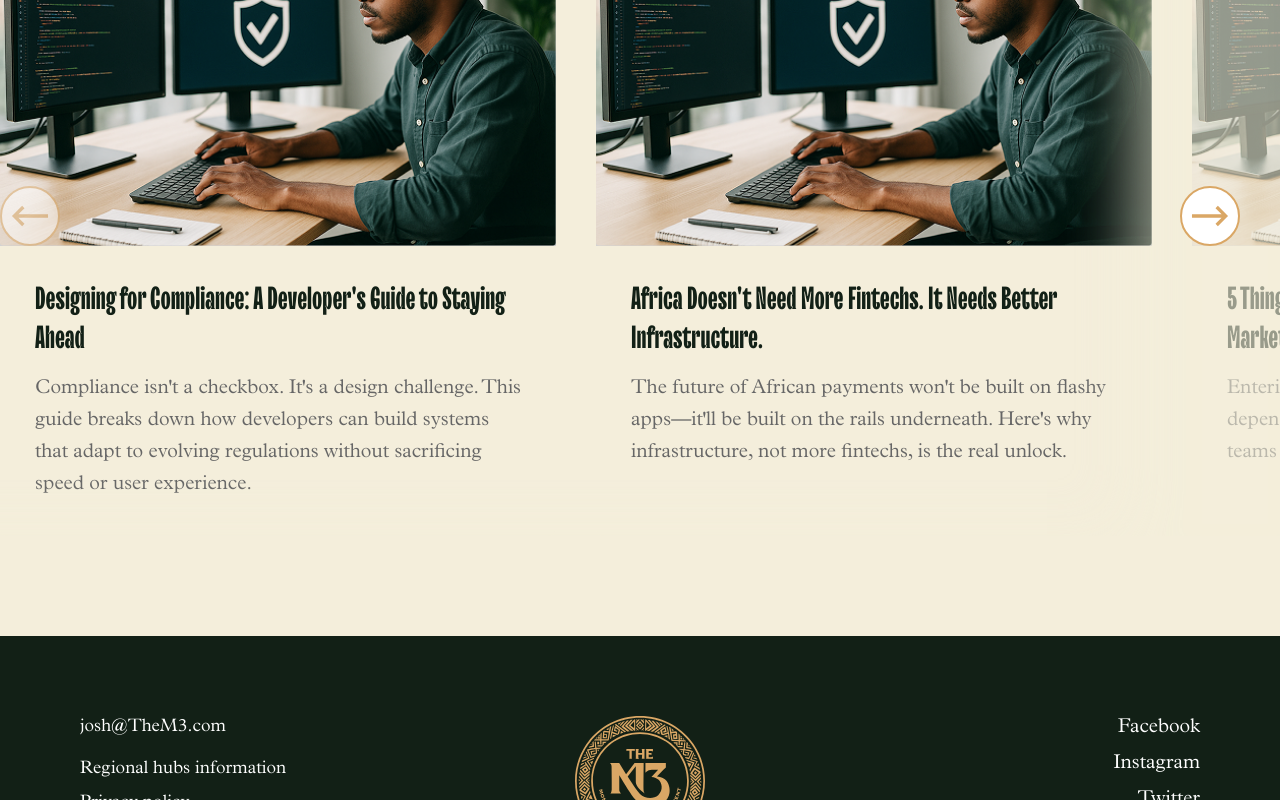
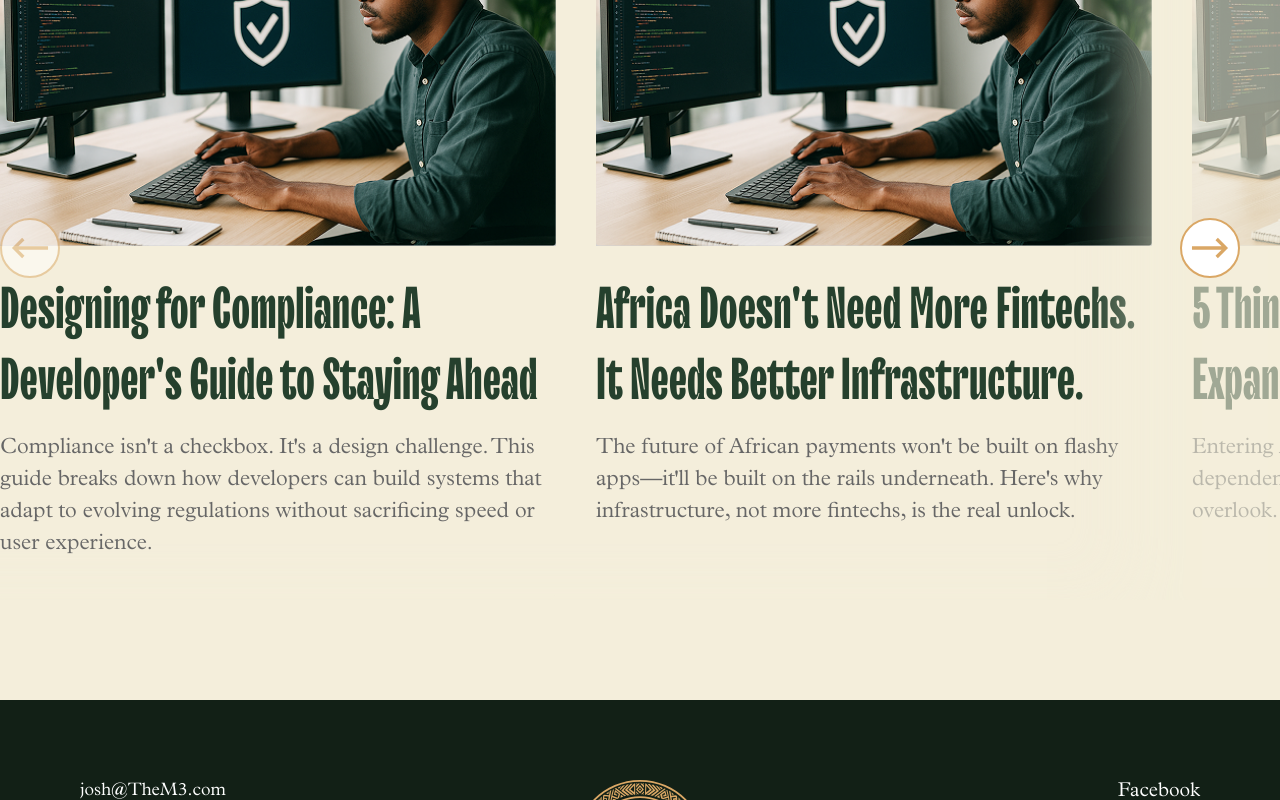
Before and after one commit to The-M3/m3_client, a Next.js app: page / in a window 1280 px wide. Shown: the part 4594-5394 px from the top of the page. Built offline with nearby package versions, Linux system fonts and the light colour scheme.

Commit message:
minor bug fix

```diff
--- a/src/components/ArticleCarousel/ArticleCarousel.module.scss
+++ b/src/components/ArticleCarousel/ArticleCarousel.module.scss
@@ -108,14 +108,10 @@
   }
 
   .content {
-    padding: 3rem;
+    padding-top: 3rem;
     flex: 1;
     display: flex;
     flex-direction: column;
-
-    @media (min-width: 768px) {
-      padding: 3.5rem;
-    }
   }
 
   .title {
@@ -123,21 +119,21 @@
     font-size: 2.4rem;
     font-weight: 700;
     line-height: 1.2;
-    color: var(--text-color);
+    color: var(--button-color);
     margin-bottom: 1.5rem;
 
     @media (min-width: 768px) {
-      font-size: 2.8rem;
+      font-size: 3.5rem;
     }
 
     @media (min-width: 1024px) {
-      font-size: 3.2rem;
+      font-size: 5.9rem;
     }
   }
 
   .description {
     font-size: 1.6rem;
-    line-height: 1.6;
+    line-height: 3.2rem;
     color: #666;
     flex: 1;
 
@@ -146,7 +142,7 @@
     }
 
     @media (min-width: 1024px) {
-      font-size: 2rem;
+      font-size: 2.2rem;
     }
   }
 
```
